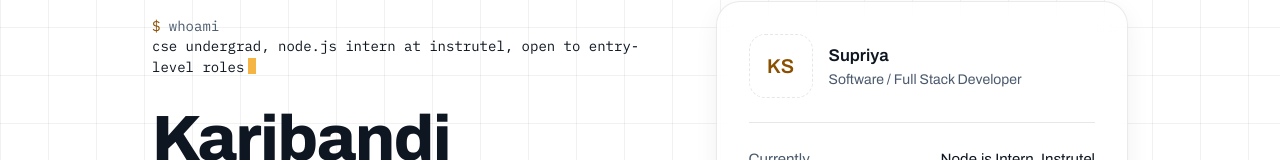
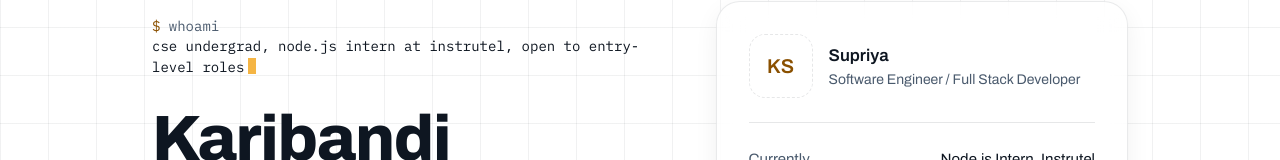
Before and after one commit to balasupriyak/Portfolio, a React (Vite) app: page / in a window 1280 px wide. Shown: the part 165-325 px from the top of the page. Built offline with nearby package versions, Linux system fonts and the light colour scheme.

Commit message:
Modified Hero section

```diff
--- a/src/data/portfolio.ts
+++ b/src/data/portfolio.ts
@@ -38,7 +38,7 @@ export type School = {
 export const profile = {
   name: "Karibandi Bala Supriya",
   shortName: "Supriya",
-  role: "Software / Full Stack Developer",
+  role: "Software Engineer / Full Stack Developer ",
   positioning:
     "I build Node.js backends and Angular and React interfaces, currently for real-time engineering dashboards at Instrutel.",
   terminal: { command: "whoami", output: "cse undergrad, node.js intern at instrutel, open to entry-level roles" },
```
Also changed, not shown: 1 other file (tests, documents, lock files or other folders).
